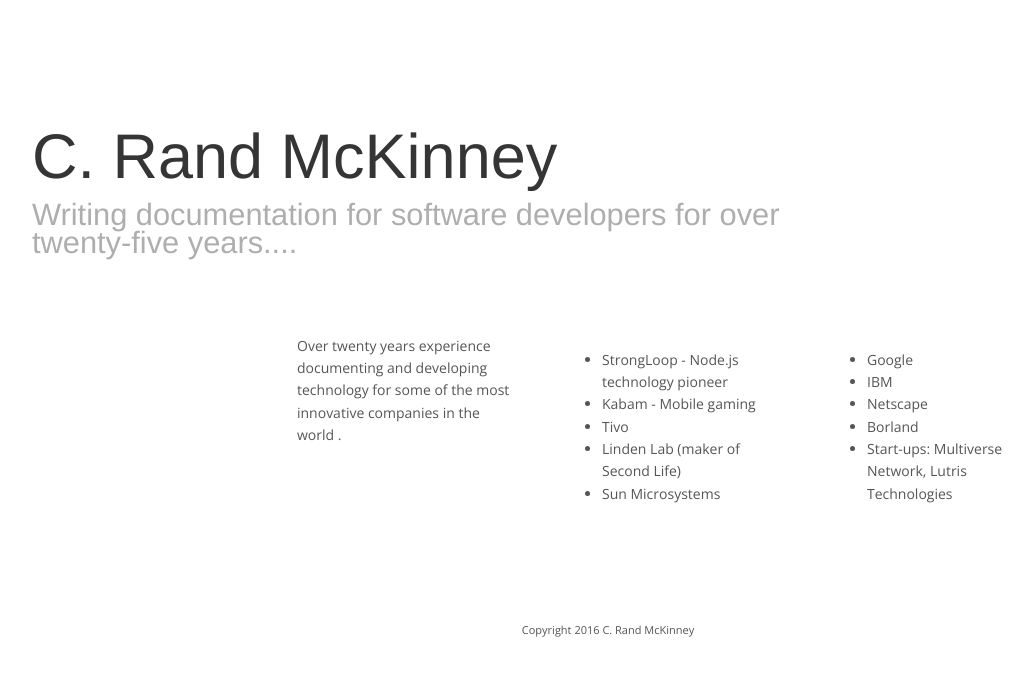
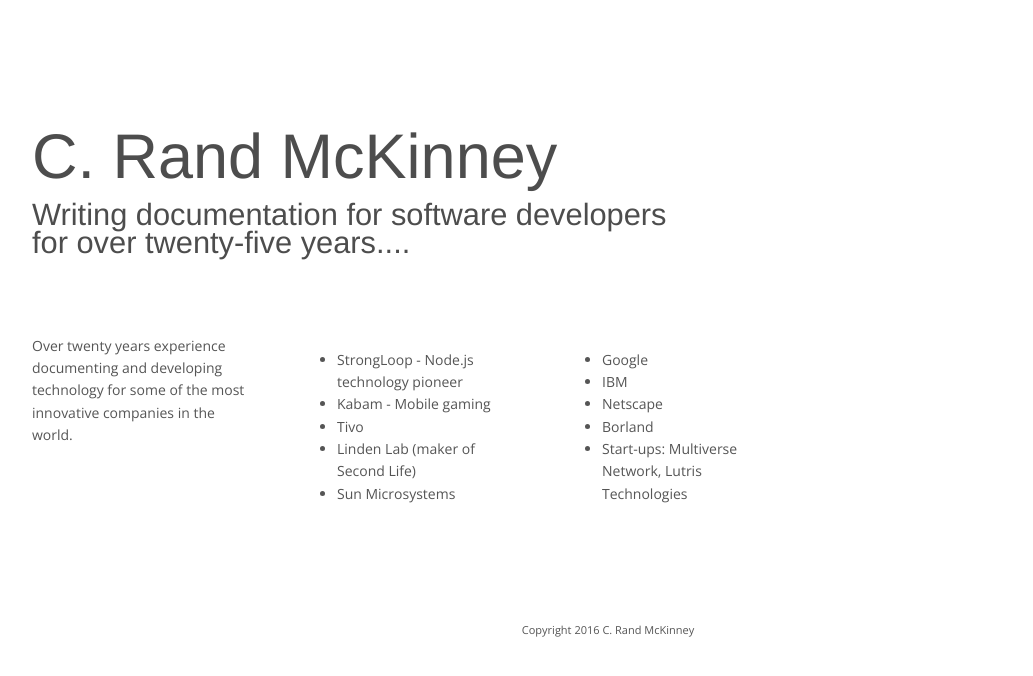
Before and after one commit to crandmck/crandmck.github.io, a Jekyll site: the page built from index.html, in a window 1280 px wide. Shown: the top 676 px of the page, without its empty margins (32-1065 px from the left). Built offline with Jekyll 4.4.1, drawn with Linux system fonts in a browser that asks for light colours; nearby versions of some CDN libraries.

Commit message:
Fix layout and colors

```diff
--- a/_includes/head.html
+++ b/_includes/head.html
@@ -1,9 +1,8 @@
 <head>
-    <title>{{ page.title }}</title>
+    <title>C. Rand McKinney</title>
     <meta charset="utf-8">
     <meta http-equiv="X-UA-Compatible" content="IE=edge">
     <meta name="viewport" content="width=device-width, initial-scale=1">
-    <link rel="icon" type="image/png" href="/images/favicon.png" />
     <link rel="stylesheet" href="/css/style.css">
     <link rel="stylesheet" href="/css/dropit.css">
     <link rel="stylesheet" href="/css/prism.css">
@@ -11,9 +10,4 @@
     <link rel="stylesheet" href="//fonts.googleapis.com/css?family=Open+Sans:300,400,600,700&amp;amp;subset=latin,latin-ext">
     <link rel="stylesheet" href="/css/{{ page.lang }}.css">
     <meta http-equiv="Content-Type" content="text/html; charset=UTF-8">
-    <script data-cfasync="false" src="//ajax.googleapis.com/ajax/libs/jquery/2.1.1/jquery.min.js"></script>
-    <script data-cfasync="false" src="/js/app.js"></script>
-    <script data-cfasync="false" src="/js/retina.js"></script>
-    <script data-cfasync="false" src="/js/dropit.js"></script>
-    <script data-cfasync="false" src="/js/prism.js"></script>
 </head>
--- a/_layouts/home.html
+++ b/_layouts/home.html
@@ -3,17 +3,12 @@
  Copyright (c) 2016 StrongLoop, IBM, and Express Contributors
  License: MIT
 -->
-<html lang="{{ page.lang }}">
-
+<html>
   {% include head.html %}
-
-
   <body class="en-doc">
 
     {{ content }}
-
     {% include footer/footer-en.html %}
 
   </body>
-
 </html>
--- a/css/style.css
+++ b/css/style.css
@@ -220,8 +220,7 @@
 #description .rand {
   display: block;
   font: 4.5em "Helvetica Neue", "Open Sans", sans-serif;
-  font-weight: 100;
-  color: #353535;
+  color: #4d4d4d;
   margin-bottom: .25em;
 }
 
@@ -234,7 +233,7 @@
   position: relative;
   top: -5px;
   font: 100 2.2em "Helvetica Neue", "Open Sans", sans-serif;
-  color: #aeaeae;
+  color: #4d4d4d;
   line-height: .75;
 }
 
--- /dev/null
+++ b/index.html
@@ -0,0 +1,44 @@
+---
+layout: home
+title: C. Rand McKinney
+menu: home
+lang: en
+---
+<section id="home-content">
+    <div id="overlay"></div>
+    <section id="description">
+        <a href="/" class="rand">C. Rand McKinney</a>
+        <span class="description">Writing documentation for software developers<br/>
+           for over twenty-five years....</span>
+    </section>
+</section>
+
+<section id="intro">
+  <div id="boxes" class="clearfix">
+      <div id="web-applications">Over twenty years experience documenting and developing technology for some of the most innovative companies in the world.
+      </div>
+
+      <div id="apis">
+        <ul>
+          <li>StrongLoop - Node.js technology pioneer</li>
+          <li>Kabam - Mobile gaming</li>
+          <li>Tivo</li>
+          <li>Linden Lab (maker of Second Life)</li>
+          <li>Sun Microsystems</li>
+        </ul>
+      </div>
+
+      <div id="performance">
+        <ul>
+           <li>Google</li>
+           <li>IBM</li>
+           <li>Netscape</li>
+           <li>Borland</li>
+           <li>Start-ups: Multiverse Network, Lutris Technologies </li>
+         </ul>
+      </div>
+
+      <div id="frameworks">
+      </div>
+  </div>
+</section>
--- a/index.md
+++ /dev/null
@@ -1,44 +0,0 @@
----
-layout: home
-title: C. Rand McKinney
-menu: home
-lang: en
-redirect_from: "/en/index.html"
----
-<section id="home-content">
-    <div id="overlay"></div>
-    <section id="description">
-        <a href="/" class="rand">C. Rand McKinney</a>
-        <span class="description">Writing documentation for software developers for over twenty-five years....</span>
-    </section>
-</section>
-
-<section id="intro">
-  <div id="boxes" class="clearfix">
-      <div id="web-applications"></div>
-
-      <div id="apis">
-            Over twenty years experience documenting and developing technology for some of the most innovative companies in the world .
-      </div>
-
-      <div id="performance">
-        <ul>
-          <li>StrongLoop - Node.js technology pioneer</li>
-          <li>Kabam - Mobile gaming</li>
-          <li>Tivo</li>
-          <li>Linden Lab (maker of Second Life)</li>
-          <li>Sun Microsystems</li>
-        </ul>
-      </div>
-
-      <div id="frameworks">
-       <ul>
-          <li>Google</li>
-          <li>IBM</li>
-          <li>Netscape</li>
-          <li>Borland</li>
-          <li>Start-ups: Multiverse Network, Lutris Technologies </li>
-        </ul>
-      </div>
-  </div>
-</section>
```
Also changed, not shown: Gemfile.lock (added).
